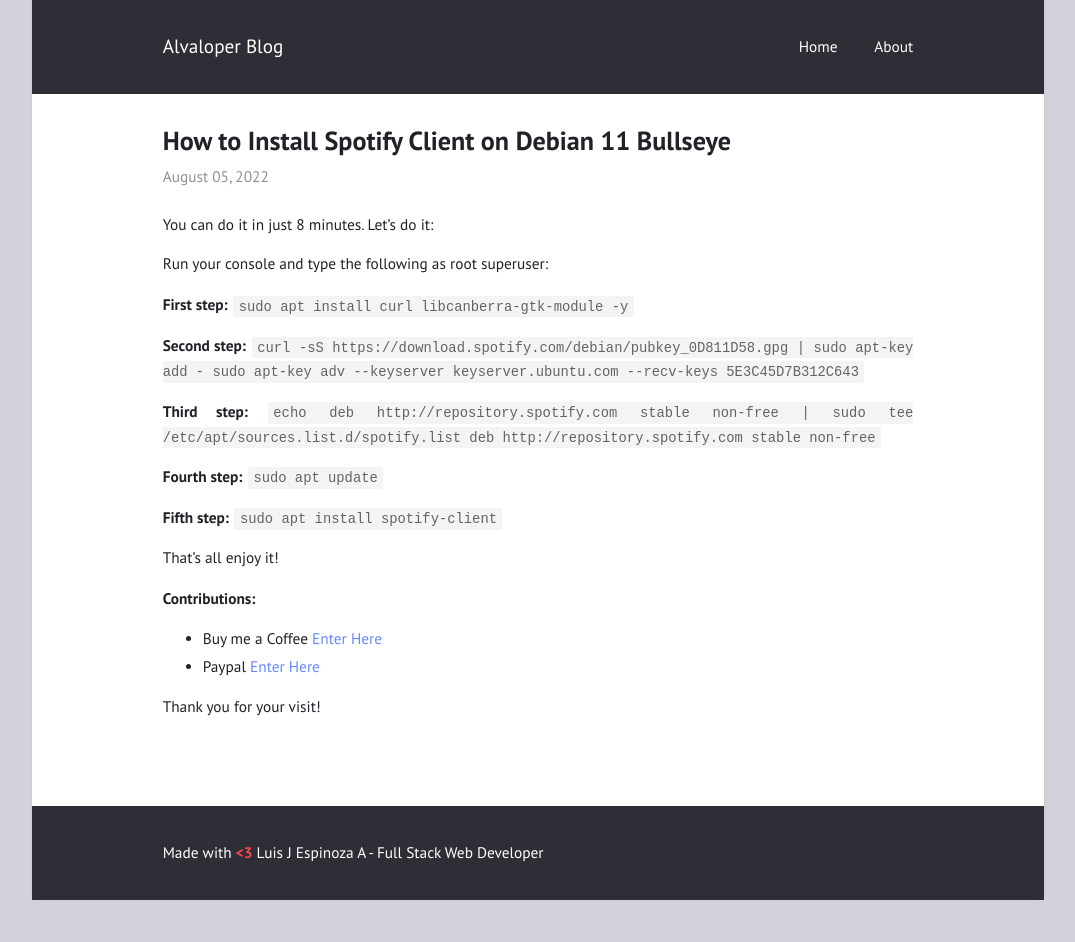
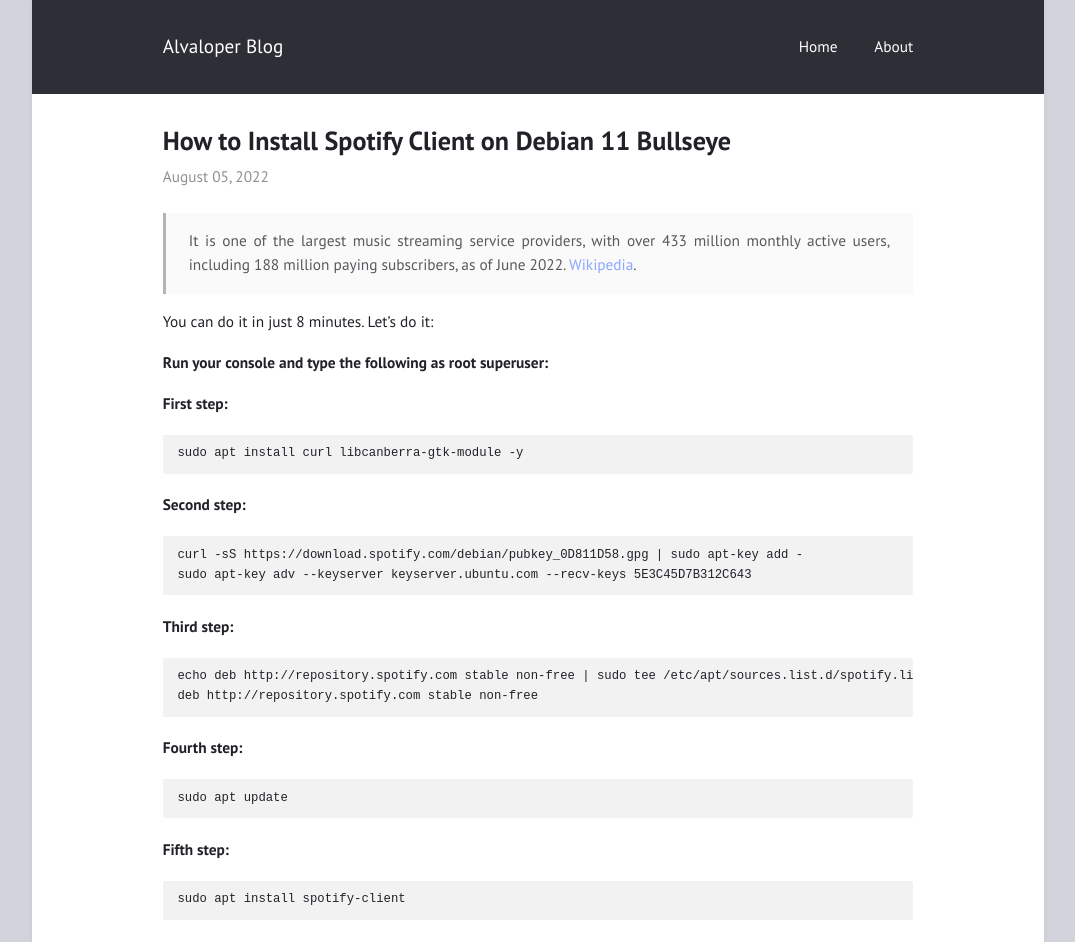
Before and after one commit to alvaloper/blog, a Jekyll site: the page built from _posts/2022-08-05-spotify-client.md, in a window 1280 px wide. Shown: the top 942 px of the page, without its empty margins (102-1177 px from the left). Built offline with Jekyll 4.4.1, drawn with Linux system fonts in a browser that asks for light colours; before the commit the page ends 900 px from its top, so only the background shows below that; some of the changed text lies outside the part shown.

Commit message:
Edit Spotify post

````diff
--- a/_posts/2022-08-05-spotify-client.md
+++ b/_posts/2022-08-05-spotify-client.md
@@ -3,31 +3,51 @@ layout: post
 title: How to Install Spotify Client on Debian 11 Bullseye
 ---
 
+>It is one of the largest music streaming service providers, with over 433 million monthly active users, including 188 million paying subscribers, as of June 2022.
+[Wikipedia](https://en.wikipedia.org/wiki/Spotify).
+
 You can do it in just 8 minutes. Let’s do it:
 
-Run your console and type the following as root superuser:
+**Run your console and type the following as root superuser:**
 
-**First step:** `sudo apt install curl libcanberra-gtk-module -y`
+**First step:**
 
-**Second step:** `curl -sS https://download.spotify.com/debian/pubkey_0D811D58.gpg | sudo apt-key add -
-sudo apt-key adv --keyserver keyserver.ubuntu.com --recv-keys 5E3C45D7B312C643`
+```code
+sudo apt install curl libcanberra-gtk-module -y
+```
 
-**Third step:** `echo deb http://repository.spotify.com stable non-free | sudo tee /etc/apt/sources.list.d/spotify.list
-deb http://repository.spotify.com stable non-free`
+**Second step:**
 
-**Fourth step:** `sudo apt update`
+```code
+curl -sS https://download.spotify.com/debian/pubkey_0D811D58.gpg | sudo apt-key add -
+sudo apt-key adv --keyserver keyserver.ubuntu.com --recv-keys 5E3C45D7B312C643
+```
 
-**Fifth step:** `sudo apt install spotify-client`
+**Third step:**
+
+```code
+echo deb http://repository.spotify.com stable non-free | sudo tee /etc/apt/sources.list.d/spotify.list
+deb http://repository.spotify.com stable non-free
+```
+
+**Fourth step:**
+
+```code
+sudo apt update
+```
+
+**Fifth step:**
+
+```code
+sudo apt install spotify-client
+```
 
 That's all enjoy it!
 
-<!-- ![_config.yml]({{ site.baseurl }}/images/config.png)
+{% include embed.html url="https://www.youtube.com/embed/wVTJOawyxEg" %}
 
-The easiest way to make your first post is to edit this one. Go into /_posts/ and update the Hello World markdown file. For more instructions head over to the [Jekyll Now repository](https://github.com/barryclark/jekyll-now) on GitHub. -->
-
-**Contributions:**
+**Thank you for your visit!**
+*Contributions:*
 
 + Buy me a Coffee [Enter Here](https://www.buymeacoffee.com/alvaloper)
 + Paypal [Enter Here](https://www.paypal.com/paypalme/ingespinozalj)
-
-Thank you for your visit!
````
